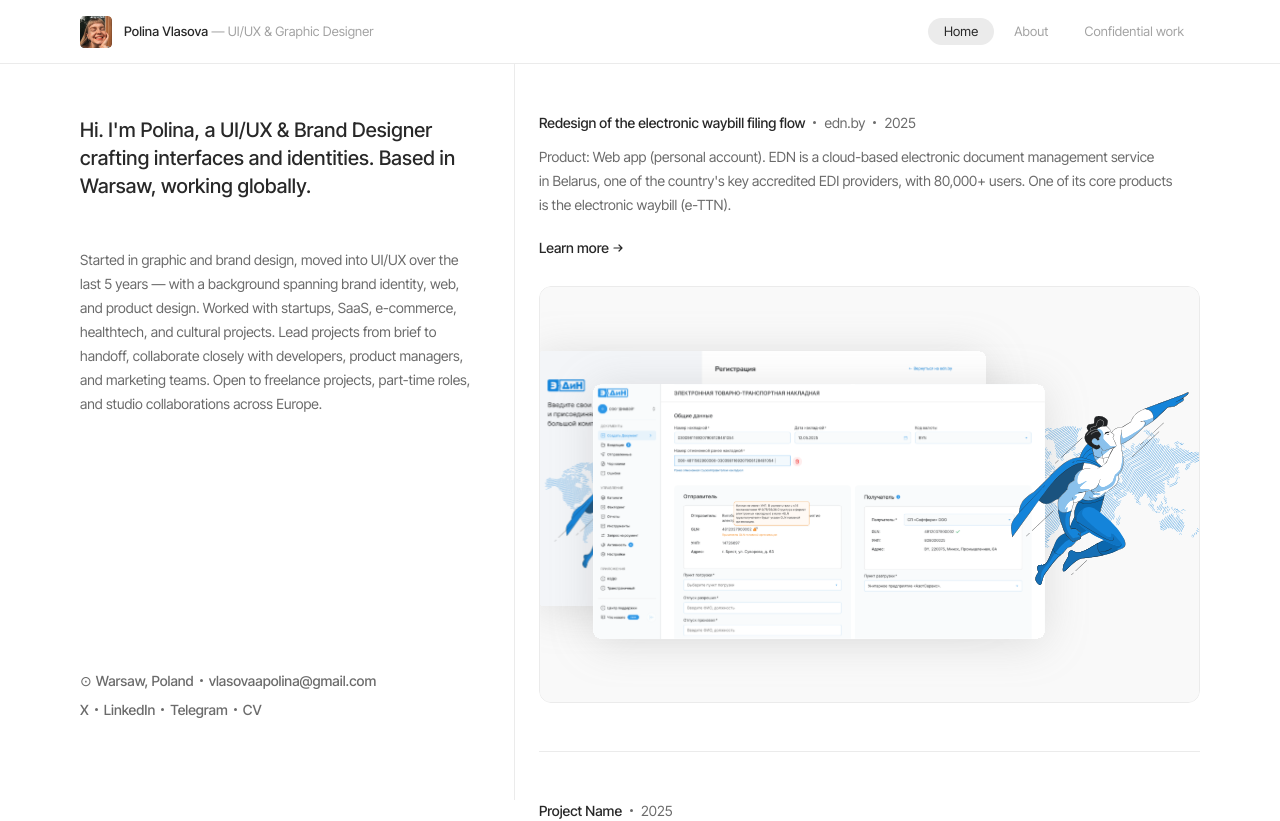
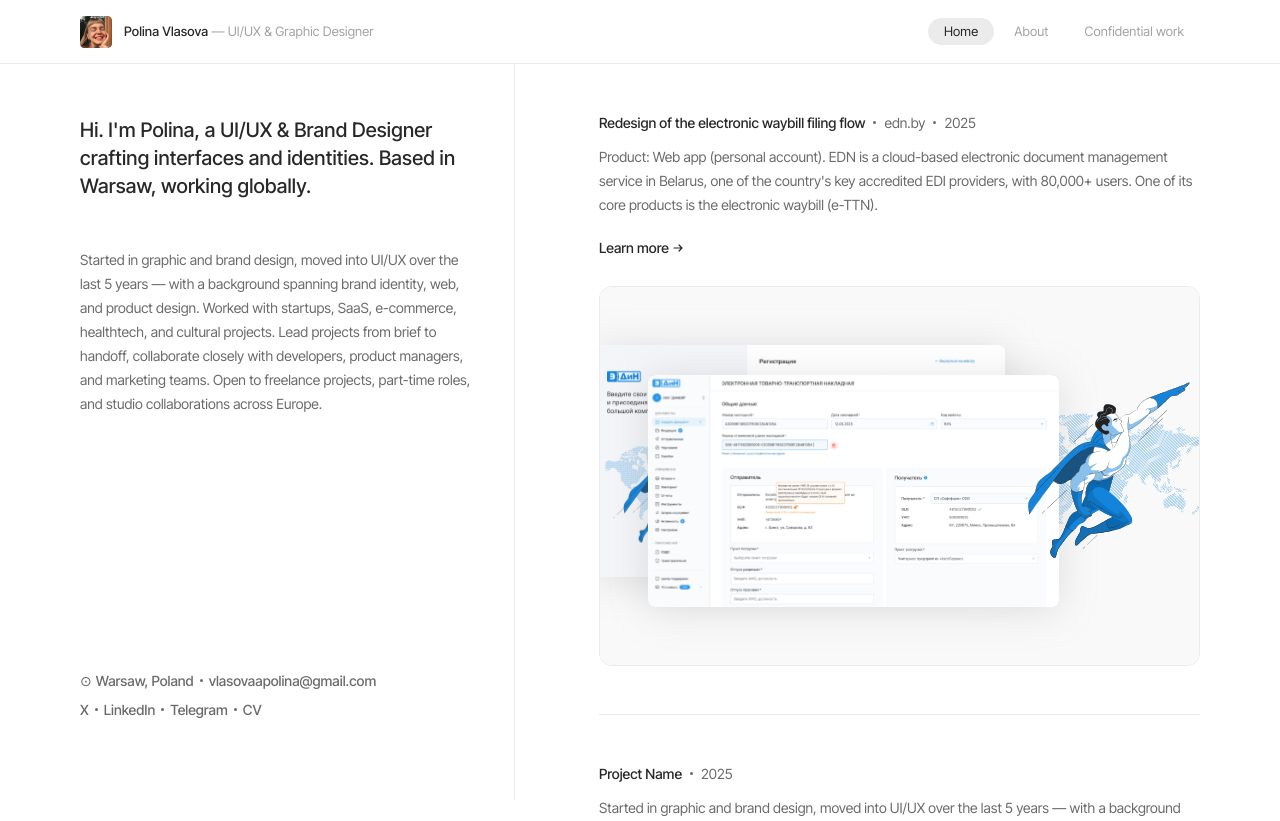
Before and after one commit to vlasovapolina/vlasovapolina, a Next.js app: page / in a window 1280 px wide. Shown: the top 821 px of the page. Built offline with nearby package versions, Linux system fonts and the light colour scheme.

Commit message:
fix: increase gap sidebar→content to 84px desktop, 52px tablet

```diff
--- a/app/page.tsx
+++ b/app/page.tsx
@@ -214,7 +214,7 @@ export default function HomePage() {
         </div>
 
         {/* RIGHT CONTENT */}
-        <div style={{ marginLeft: "515px", flex: 1, paddingLeft: "24px", paddingRight: "80px" }} className="main-content">
+        <div style={{ marginLeft: "515px", flex: 1, paddingLeft: "84px", paddingRight: "80px" }} className="main-content">
 
           {/* Mobile bio */}
           <div className="mobile-bio" style={{ display: "none", paddingTop: "52px", flexDirection: "column", gap: "48px" }}>
@@ -266,7 +266,7 @@ export default function HomePage() {
       <style>{`
         @media (max-width: 1024px) {
           .sidebar { width: 380px !important; padding-left: 40px !important; }
-          .main-content { margin-left: 380px !important; padding-right: 40px !important; }
+          .main-content { margin-left: 380px !important; padding-left: 52px !important; padding-right: 40px !important; }
         }
         @media (max-width: 768px) {
           .sidebar { display: none !important; }
```
